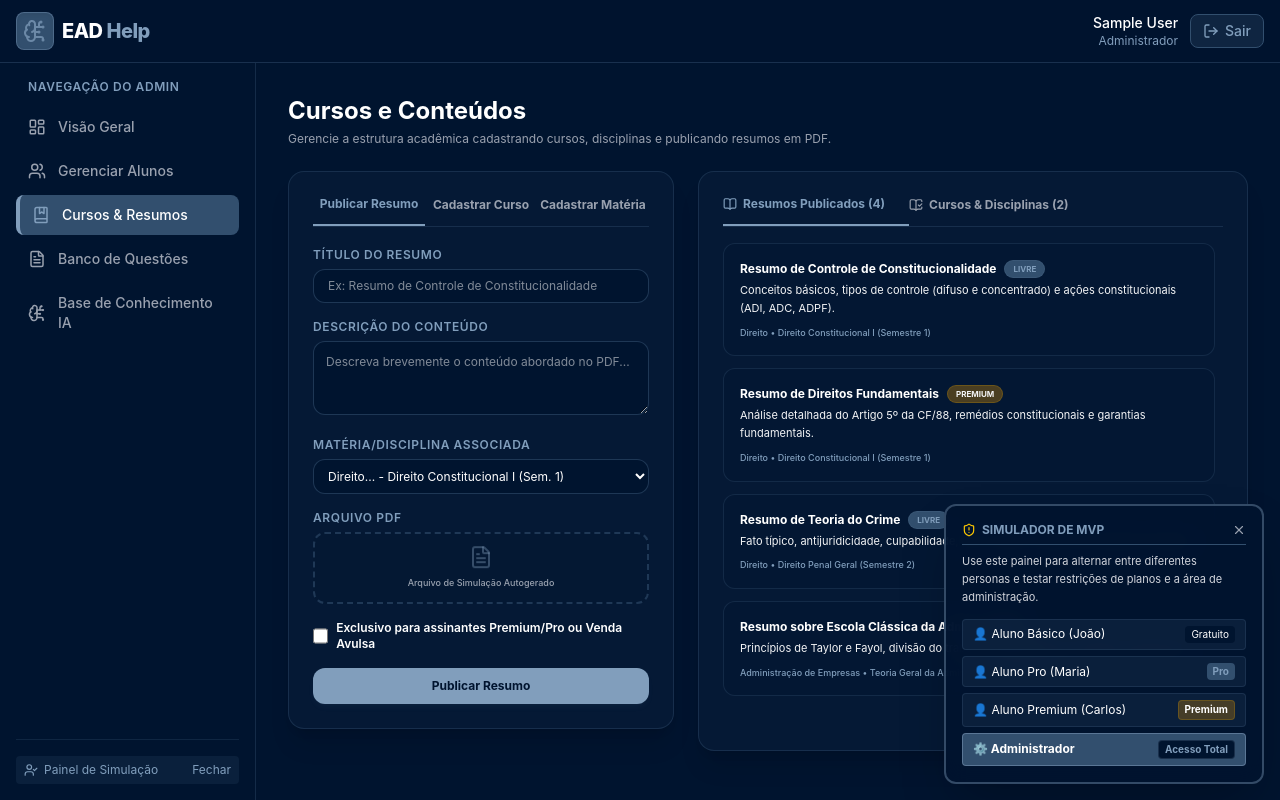
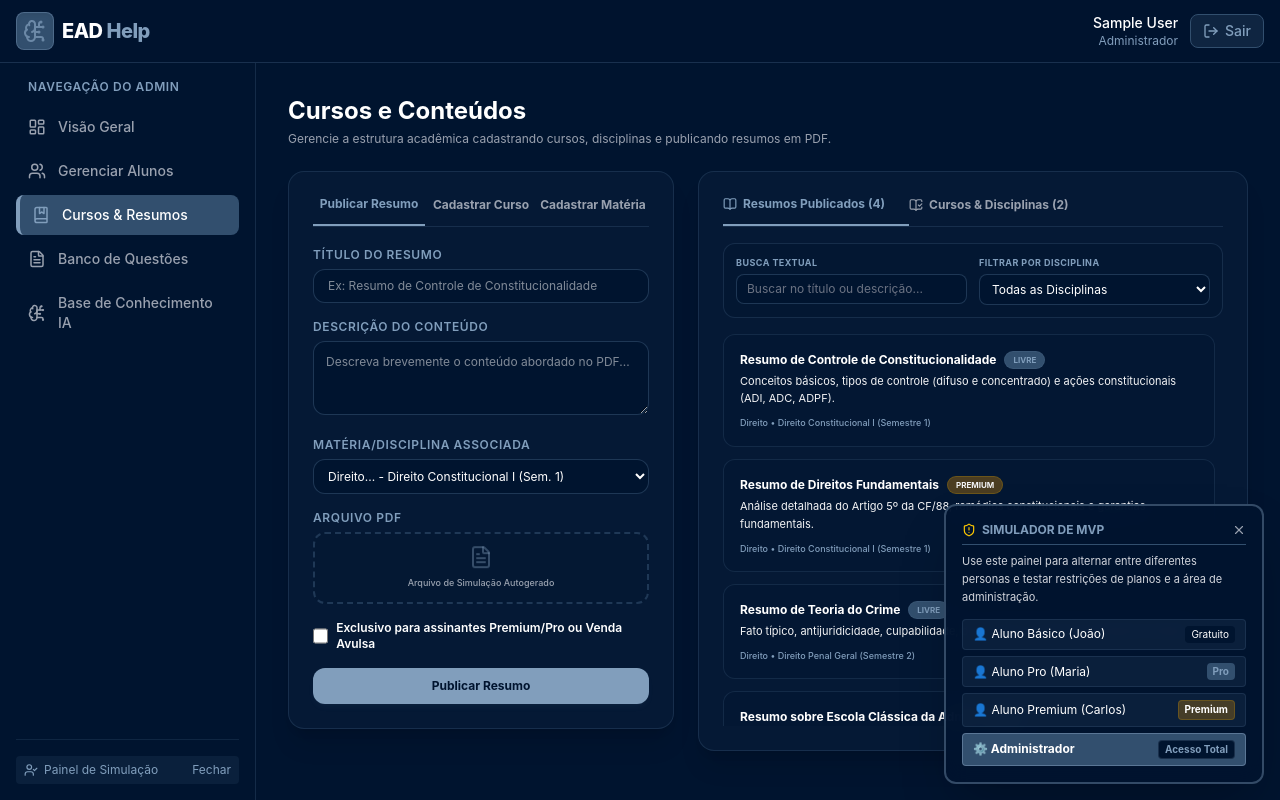
Before and after one commit to arporj/ead-help, a React (Vite) app: page /admin/content in a window 1280 px wide. Built offline with nearby package versions, Linux system fonts and the light colour scheme; sample sign-in values are in the browser's storage.

Commit message:
feat(admin): adiciona busca textual e filtro de disciplinas para os resumos publicados

```diff
--- a/src/pages/AdminContent.tsx
+++ b/src/pages/AdminContent.tsx
@@ -25,6 +25,21 @@ export const AdminContent: React.FC = () => {
   const [subjectName, setSubjectName] = useState('');
   const [subjectCourseId, setSubjectCourseId] = useState(courses[0]?.id || '');
   const [subjectSemester, setSubjectSemester] = useState(1);
+
+  // Filter States for Published Summaries
+  const [filterSubjectId, setFilterSubjectId] = useState<string>('all');
+  const [searchQuery, setSearchQuery] = useState<string>('');
+
+  const filteredSummaries = summaries.filter(sum => {
+    if (filterSubjectId !== 'all' && sum.subjectId !== filterSubjectId) return false;
+    if (searchQuery.trim()) {
+      const query = searchQuery.toLowerCase();
+      const titleMatch = sum.title.toLowerCase().includes(query);
+      const descMatch = sum.description.toLowerCase().includes(query);
+      if (!titleMatch && !descMatch) return false;
+    }
+    return true;
+  });
 
   // Handlers
   const handleCreateSummary = (e: React.FormEvent) => {
@@ -344,13 +359,42 @@ export const AdminContent: React.FC = () => {
 
           {/* List View 1: Summaries */}
           {rightTab === 'summaries' && (
+            <div className="flex-1 flex flex-col min-h-0">
+              {/* Filter Bar */}
+              <div className="grid grid-cols-1 sm:grid-cols-2 gap-3 mb-4 bg-brand-dark/25 p-3 rounded-xl border border-brand-medium/40 shrink-0">
+                <div>
+                  <label className="block text-[9px] font-bold text-brand-light uppercase tracking-wider mb-1">Busca Textual</label>
+                  <input
+                    type="text"
+                    placeholder="Buscar no título ou descrição..."
+                    value={searchQuery}
+                    onChange={(e) => setSearchQuery(e.target.value)}
+                    className="w-full bg-brand-dark border border-brand-medium/60 rounded-lg px-2.5 py-1.5 text-xs text-white focus:border-brand-light focus:outline-none placeholder:text-gray-500"
+                  />
+                </div>
+                <div>
+                  <label className="block text-[9px] font-bold text-brand-light uppercase tracking-wider mb-1">Filtrar por Disciplina</label>
+                  <select
+                    value={filterSubjectId}
+                    onChange={(e) => setFilterSubjectId(e.target.value)}
+                    className="w-full bg-brand-dark border border-brand-medium/60 rounded-lg px-2 py-1.5 text-xs text-white focus:border-brand-light focus:outline-none"
+                  >
+                    <option value="all">Todas as Disciplinas</option>
+                    {subjects.map(sub => (
+                      <option key={sub.id} value={sub.id}>{sub.name}</option>
+                    ))}
+                  </select>
+                </div>
+              </div>
+
+              {/* Summaries scrollable list */}
               <div className="flex-1 overflow-y-auto space-y-3 pr-2">
-              {summaries.length === 0 ? (
-                <div className="text-center py-12 text-gray-500 text-xs">
-                  Nenhum resumo publicado ainda.
+                {filteredSummaries.length === 0 ? (
+                  <div className="text-center py-12 text-gray-550 text-xs">
+                    Nenhum resumo encontrado com os filtros aplicados.
                   </div>
                 ) : (
-                summaries.map(sum => {
+                  filteredSummaries.map(sum => {
                     const subject = subjects.find(s => s.id === sum.subjectId);
                     const course = subject ? courses.find(c => c.id === subject.courseId) : null;
 
@@ -378,6 +422,7 @@ export const AdminContent: React.FC = () => {
                     );
                   })
                 )}
+              </div>
             </div>
           )}
 
```
Lines whose indentation alone changed are shown as unchanged.
